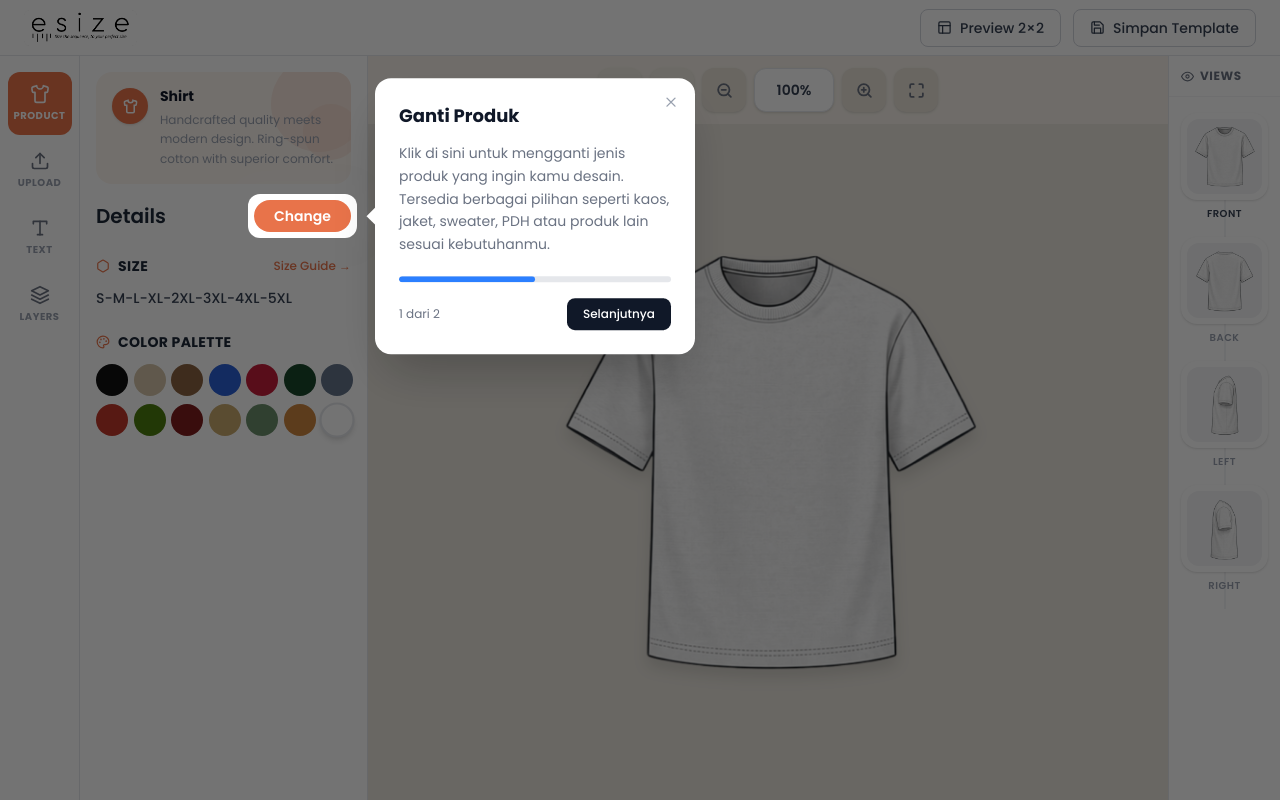
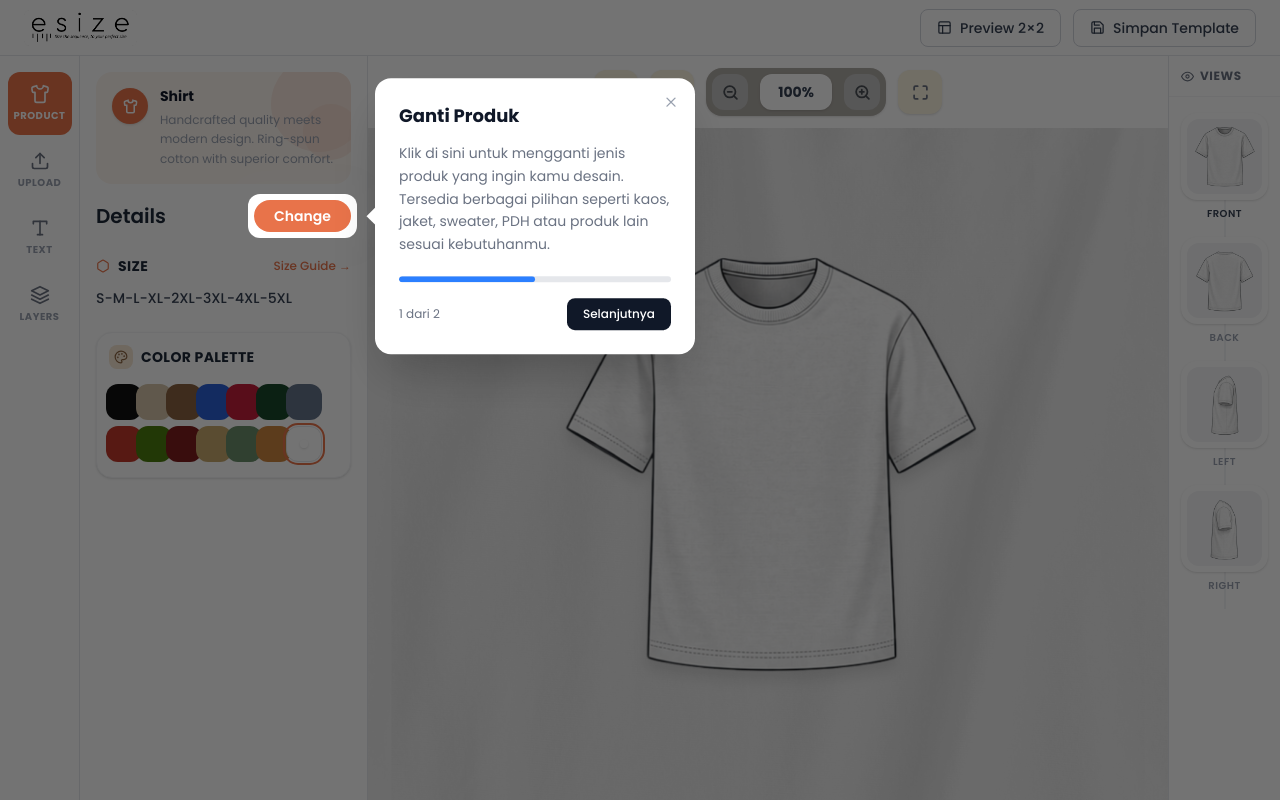
Before and after one commit to e-Size/project-hibah, a Next.js app in the folder fe/: page /editor in a window 1280 px wide. Built offline with nearby package versions, Linux system fonts and the light colour scheme.

Commit message:
feat: redesign editor toolbar and color palette UI with background texture integration

```diff
--- a/fe/src/app/editor/page.tsx
+++ b/fe/src/app/editor/page.tsx
@@ -589,16 +589,36 @@ export default function EditorPage() {
                   <p className="text-sm text-gray-700 font-medium">{sizes.join("-")}</p>
                 </div>
 
-                <div>
+                <div className="bg-white rounded-2xl p-3 shadow-sm border border-gray-100">
                   <div className="flex items-center gap-2 mb-3">
-                    <svg width="14" height="14" viewBox="0 0 24 24" fill="none" stroke="#e8734a" strokeWidth="2"><circle cx="13.5" cy="6.5" r=".5" fill="#e8734a" /><circle cx="17.5" cy="10.5" r=".5" fill="#e8734a" /><circle cx="8.5" cy="7.5" r=".5" fill="#e8734a" /><circle cx="6.5" cy="12.5" r=".5" fill="#e8734a" /><path d="M12 2C6.5 2 2 6.5 2 12s4.5 10 10 10c.926 0 1.648-.746 1.648-1.688 0-.437-.18-.835-.437-1.125-.29-.289-.438-.652-.438-1.125a1.64 1.64 0 0 1 1.668-1.668h1.996c3.051 0 5.555-2.503 5.555-5.554C21.965 6.012 17.461 2 12 2z" /></svg>
+                    <div className="w-6 h-6 rounded-lg flex items-center justify-center flex-shrink-0" style={{ backgroundColor: "#F5E6D3" }}>
+                      <svg width="14" height="14" viewBox="0 0 24 24" fill="none" stroke="#8b6340" strokeWidth="2"><circle cx="13.5" cy="6.5" r=".5" fill="#8b6340" /><circle cx="17.5" cy="10.5" r=".5" fill="#8b6340" /><circle cx="8.5" cy="7.5" r=".5" fill="#8b6340" /><circle cx="6.5" cy="12.5" r=".5" fill="#8b6340" /><path d="M12 2C6.5 2 2 6.5 2 12s4.5 10 10 10c.926 0 1.648-.746 1.648-1.688 0-.437-.18-.835-.437-1.125-.29-.289-.438-.652-.438-1.125a1.64 1.64 0 0 1 1.668-1.668h1.996c3.051 0 5.555-2.503 5.555-5.554C21.965 6.012 17.461 2 12 2z" /></svg>
+                    </div>
                     <span className="font-bold text-gray-800 text-sm tracking-wide">COLOR PALETTE</span>
                   </div>
-                  <div className="grid grid-cols-7 gap-2">
-                    {colors.map((color) => (
-                      <button key={color} onClick={() => setSelectedColor(color)}
-                        className={`w-8 h-8 rounded-full transition-all border-2 ${selectedColor === color ? "border-[#e8734a] scale-110 shadow-md" : "border-transparent hover:scale-105 hover:border-gray-300"} ${color === "#ffffff" ? "border-gray-200" : ""}`}
-                        style={{ backgroundColor: color }} />
+                  <div className="flex flex-wrap">
+                    {colors.map((color, i) => (
+                      <button
+                        key={color}
+                        onClick={() => setSelectedColor(color)}
+                        className={`w-9 h-9 flex-shrink-0 rounded-xl transition-all relative ${color === "#ffffff" ? "border border-gray-200" : ""}`}
+                        style={{
+                          backgroundColor: color,
+                          marginLeft: "-3px",
+                          marginRight: "-3px",
+                          marginTop: "3px",
+                          marginBottom: "3px",
+                          zIndex: selectedColor === color ? 20 : i,
+                          outline: selectedColor === color ? "2.5px solid #e8734a" : "none",
+                          outlineOffset: "1px",
+                        }}
+                      >
+                        {selectedColor === color && (
+                          <span className="absolute inset-0 flex items-center justify-center">
+                            <span className="w-2 h-2 rounded-full bg-white/80 shadow-sm" />
+                          </span>
+                        )}
+                      </button>
                     ))}
                   </div>
                 </div>
@@ -838,23 +858,40 @@ export default function EditorPage() {
         {/* Canvas area */}
         <div className="flex-1 flex flex-col overflow-hidden">
           {/* Toolbar */}
-          <div className="flex items-center justify-center gap-2 py-3 flex-shrink-0">
-            <button className="w-11 h-11 bg-[#f0ebe2] rounded-xl flex items-center justify-center hover:bg-[#e8e0d4] transition-colors shadow-sm">
+          <div className="flex items-center justify-center gap-3 py-3 flex-shrink-0 bg-white">
+            {/* Undo */}
+            <button className="w-11 h-11 bg-[#FAF3E0] rounded-xl flex items-center justify-center hover:bg-[#ede7dd] transition-colors shadow-sm">
               <svg width="17" height="17" viewBox="0 0 24 24" fill="none" stroke="#6b7280" strokeWidth="2.5" strokeLinecap="round"><path d="M3 7v6h6" /><path d="M21 17a9 9 0 0 0-9-9 9 9 0 0 0-6 2.3L3 13" /></svg>
             </button>
-            <button className="w-11 h-11 bg-[#f0ebe2] rounded-xl flex items-center justify-center hover:bg-[#e8e0d4] transition-colors shadow-sm">
+            {/* Redo */}
+            <button className="w-11 h-11 bg-[#FAF3E0] rounded-xl flex items-center justify-center hover:bg-[#ede7dd] transition-colors shadow-sm">
               <svg width="17" height="17" viewBox="0 0 24 24" fill="none" stroke="#6b7280" strokeWidth="2.5" strokeLinecap="round"><path d="M21 7v6h-6" /><path d="M3 17a9 9 0 0 1 9-9 9 9 0 0 1 6 2.3L21 13" /></svg>
             </button>
-            <button onClick={() => setZoom(z => Math.max(25, z - 25))} className="w-11 h-11 bg-[#e8e2d8] rounded-xl flex items-center justify-center hover:bg-[#ddd8cc] transition-colors shadow-sm">
-              <svg width="17" height="17" viewBox="0 0 24 24" fill="none" stroke="#6b7280" strokeWidth="2.5" strokeLinecap="round"><circle cx="11" cy="11" r="8" /><line x1="21" y1="21" x2="16.65" y2="16.65" /><line x1="8" y1="11" x2="14" y2="11" /></svg>
-            </button>
-            <div className="w-20 h-11 bg-white rounded-xl flex items-center justify-center text-sm font-semibold text-gray-700 shadow-sm border border-gray-200 select-none">{zoom}%</div>
-            <button onClick={() => setZoom(z => Math.min(200, z + 25))} className="w-11 h-11 bg-[#e8e2d8] rounded-xl flex items-center justify-center hover:bg-[#ddd8cc] transition-colors shadow-sm">
-              <svg width="17" height="17" viewBox="0 0 24 24" fill="none" stroke="#6b7280" strokeWidth="2.5" strokeLinecap="round"><circle cx="11" cy="11" r="8" /><line x1="21" y1="21" x2="16.65" y2="16.65" /><line x1="11" y1="8" x2="11" y2="14" /><line x1="8" y1="11" x2="14" y2="11" /></svg>
-            </button>
-            <button className="w-11 h-11 bg-[#e8e2d8] rounded-xl flex items-center justify-center hover:bg-[#ddd8cc] transition-colors shadow-sm">
+
+            {/* Zoom group pill */}
+            <div className="flex items-center bg-[#aeaaa4] rounded-2xl px-1.5 py-1.5 shadow-sm gap-3">
+              <button
+                onClick={() => setZoom(z => Math.max(25, z - 25))}
+                className="w-9 h-9 bg-[#c1c1c1] flex items-center justify-center rounded-xl hover:bg-[#b4b4b4] transition-colors"
+              >
+                <svg width="17" height="17" viewBox="0 0 24 24" fill="none" stroke="#4b4f55" strokeWidth="2.5" strokeLinecap="round"><circle cx="11" cy="11" r="8" /><line x1="21" y1="21" x2="16.65" y2="16.65" /><line x1="8" y1="11" x2="14" y2="11" /></svg>
+              </button>
+              <div className="w-[72px] h-9 bg-white rounded-xl flex items-center justify-center text-sm font-bold text-gray-700 select-none shadow-sm">
+                {zoom}%
+              </div>
+              <button
+                onClick={() => setZoom(z => Math.min(200, z + 25))}
+                className="w-9 h-9 bg-[#c1c1c1] flex items-center justify-center rounded-xl hover:bg-[#b4b4b4] transition-colors"
+              >
+                <svg width="17" height="17" viewBox="0 0 24 24" fill="none" stroke="#4b4f55" strokeWidth="2.5" strokeLinecap="round"><circle cx="11" cy="11" r="8" /><line x1="21" y1="21" x2="16.65" y2="16.65" /><line x1="11" y1="8" x2="11" y2="14" /><line x1="8" y1="11" x2="14" y2="11" /></svg>
+              </button>
+            </div>
+
+            {/* Fullscreen */}
+            <button className="w-11 h-11 bg-[#FAF3E0] rounded-xl flex items-center justify-center hover:bg-[#ede7dd] transition-colors shadow-sm">
               <svg width="17" height="17" viewBox="0 0 24 24" fill="none" stroke="#6b7280" strokeWidth="2.5" strokeLinecap="round"><path d="M8 3H5a2 2 0 0 0-2 2v3m18 0V5a2 2 0 0 0-2-2h-3m0 18h3a2 2 0 0 0 2-2v-3M3 16v3a2 2 0 0 0 2 2h3" /></svg>
             </button>
+
             {/* Delete selected */}
             {selectedEl && (
               <button onClick={deleteSelected} className="w-11 h-11 bg-red-50 rounded-xl flex items-center justify-center hover:bg-red-100 transition-colors shadow-sm border border-red-200">
@@ -865,7 +902,8 @@ export default function EditorPage() {
 
           {/* Canvas */}
           <div
-            className="flex-1 overflow-hidden relative flex items-center justify-center bg-[#e8e4dc]"
+            className="flex-1 overflow-hidden relative flex items-center justify-center"
+            style={{ backgroundColor: "#ebebeb", backgroundImage: "url('/teksturkaineditor.png')", backgroundRepeat: "no-repeat", backgroundSize: "cover", backgroundPosition: "center" }}
             onClick={() => setSelectedEl(null)}
           >
             <div className="absolute top-0 left-0 right-0  bg-[#4a7fc1]" />
```
Also changed, not shown: fe/public/teksturkaineditor.png (added).
